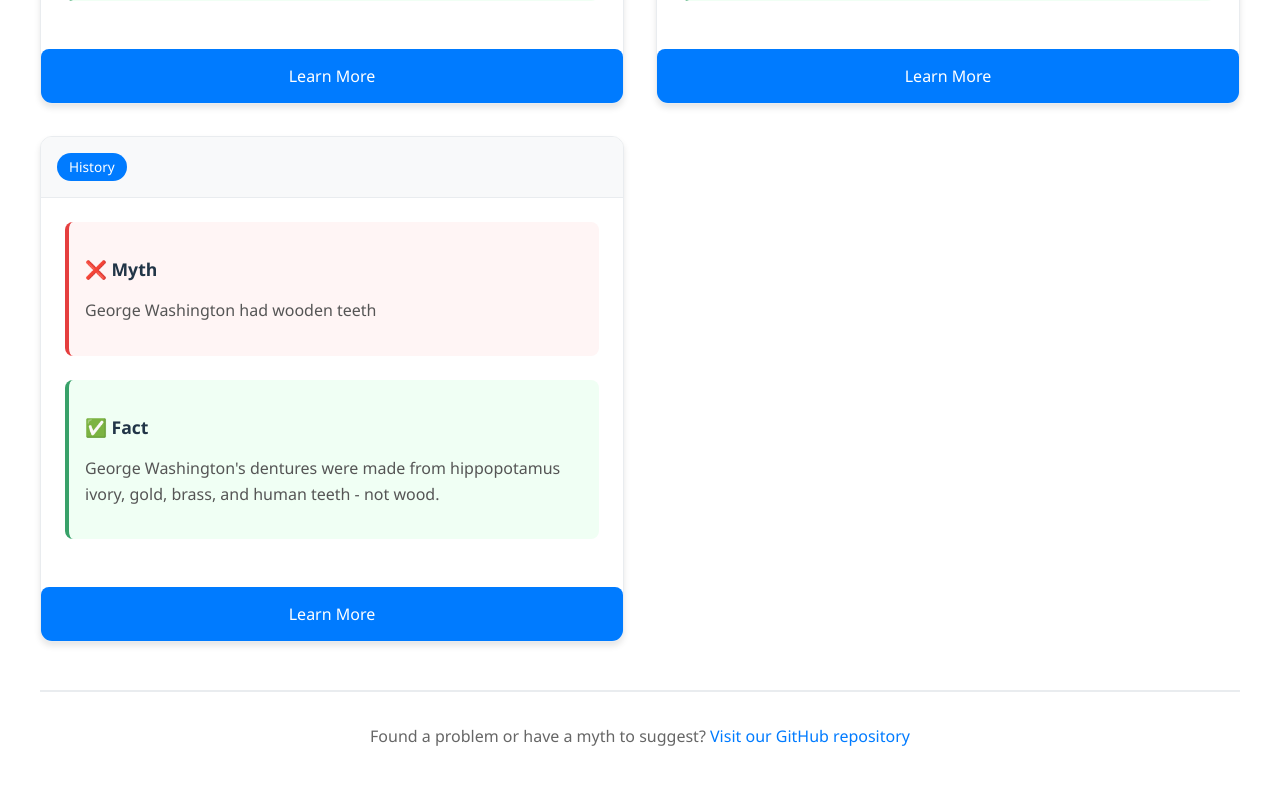
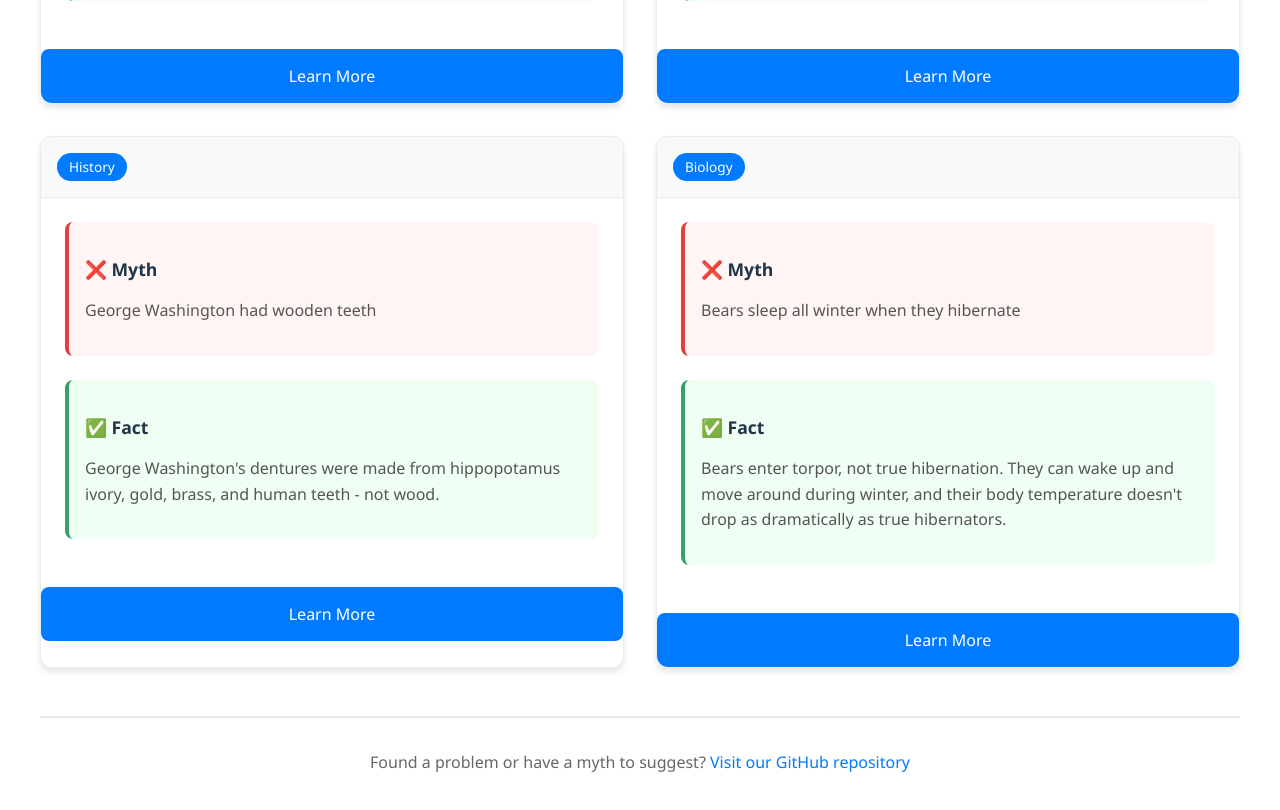
Before and after one commit to rpherbig/school-myths, a React (Vite) app in the folder school-myths-app/: page / in a window 1280 px wide. Shown: the part 4640-5450 px from the top of the page. Built offline with nearby package versions, Linux system fonts and the light colour scheme.

Commit message:
Do bears sleep all winter when they hibernate?

```diff
--- a/school-myths-app/src/data/myths.js
+++ b/school-myths-app/src/data/myths.js
@@ -343,6 +343,26 @@
         url: "https://www.mountvernon.org/library/digitalhistory/digital-encyclopedia/article/wooden-teeth-myth"
       }
     ]
+  },
+  {
+    id: 18,
+    category: "Biology",
+    myth: "Bears sleep all winter when they hibernate",
+    fact: "Bears enter torpor, not true hibernation. They can wake up and move around during winter, and their body temperature doesn't drop as dramatically as true hibernators.",
+    details: "Unlike true hibernators like ground squirrels whose body temperature drops to near-freezing, bears only experience a modest temperature drop of about 10°F. During torpor, bears can wake up if disturbed, and pregnant females wake to give birth during winter. Bears don't eat, drink, urinate, or defecate during this period, but they maintain a relatively high body temperature and can become fully alert quickly - something true hibernators cannot do.",
+    taughtDuring: { start: 1960, end: 2020 }, // Traditional wildlife education
+    references: [
+      {
+        title: "Ask A Wildlife Biologist: Do bears really hibernate?",
+        source: "Alaska Department of Fish and Game",
+        url: "https://www.adfg.alaska.gov/index.cfm?adfg=wildlifenews.view_article&articles_id=349"
+      },
+      {
+        title: "Do Bears Really Hibernate?",
+        source: "National Forest Foundation",
+        url: "https://www.nationalforests.org/blog/do-bears-really-hibernate"
+      }
+    ]
   }
 ];
 
```
